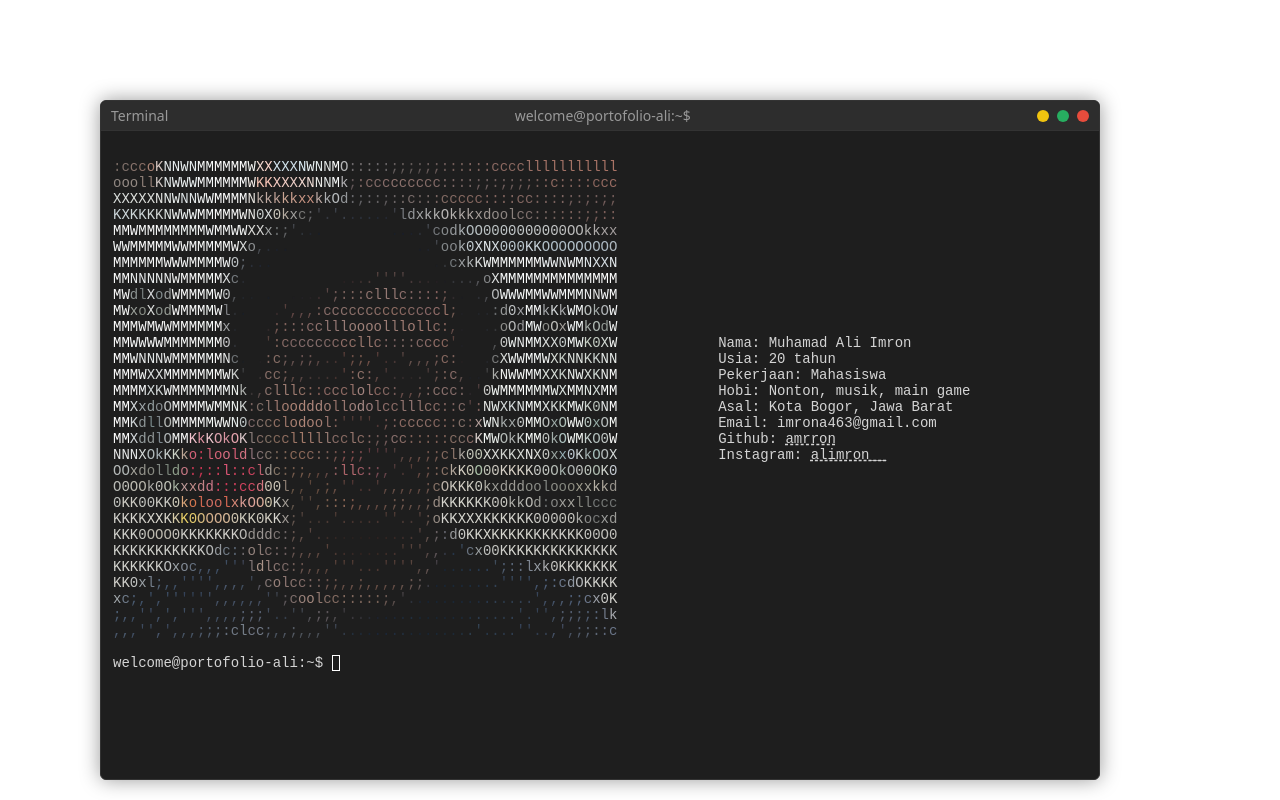
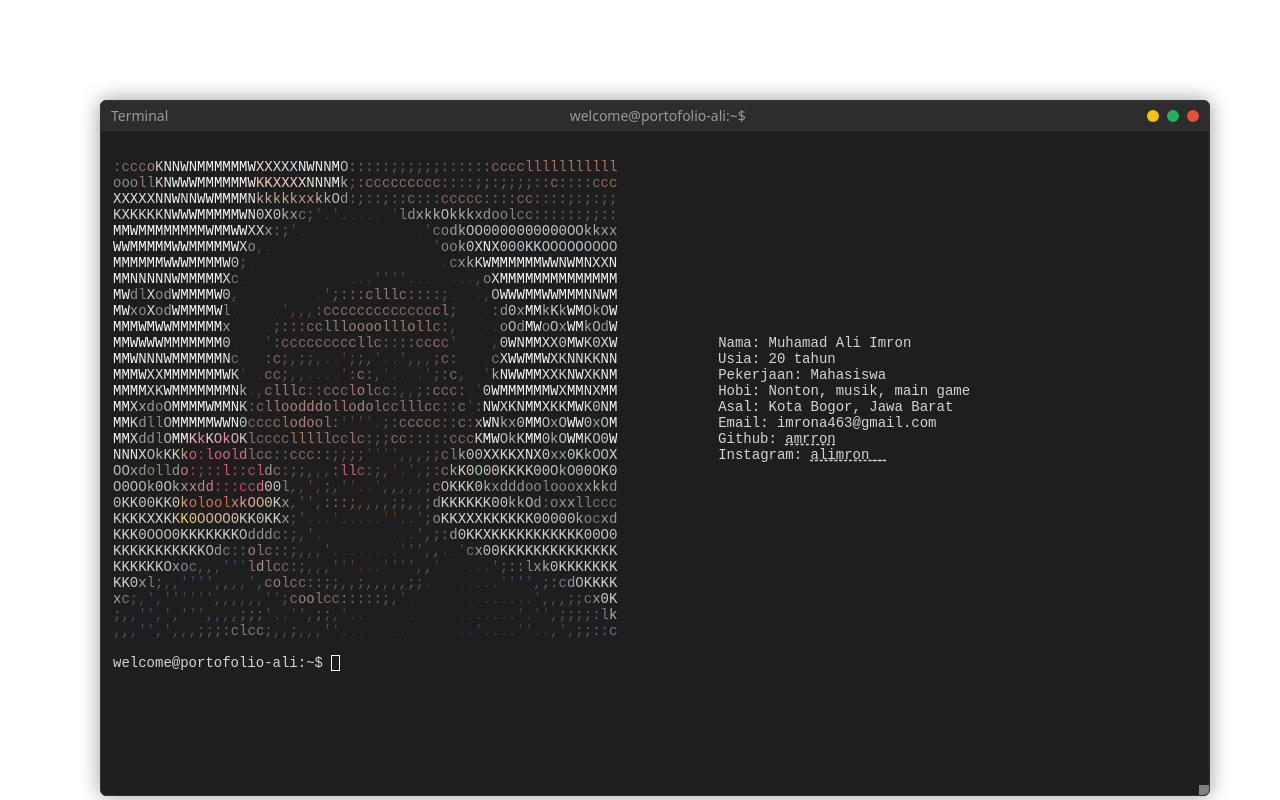
Before and after one commit to amrron/portofolio, a Next.js app: page / in a window 1280 px wide. Built offline with nearby package versions, Linux system fonts and the light colour scheme.

Commit message:
apakah akan fix?

```diff
--- a/app/globals.css
+++ b/app/globals.css
@@ -24,8 +24,8 @@
 }
 
 .terminal-window {
-    width: 1000px;
-    height: 680px;
+    width: auto;
+    height: auto;
     background: #1e1e1e;
     border-radius: 6px;
     box-shadow: 0 0 20px rgba(0, 0, 0, 0.4);
--- a/app/page.tsx
+++ b/app/page.tsx
@@ -9,13 +9,21 @@ export default function Home() {
     const [position, setPosition] = useState({ x: 100, y: 100 });
     const [isDragging, setIsDragging] = useState(false);
     const [dragOffset, setDragOffset] = useState({ x: 0, y: 0 });
+    const [isResizing, setIsResizing] = useState(false);
+    const [resizeStart, setResizeStart] = useState({
+        width: 0,
+        height: 0,
+        x: 0,
+        y: 0,
+    });
     const prefix = "welcome@portofolio-ali:~$ ";
     const [currentLine, setCurrentLine] = useState("");
     const [isInitialized, setIsInitialized] = useState(false);
 
     const termRef = useRef<HTMLDivElement>(null);
     const terminalInstance = useRef<Terminal | null>(null);
-    const fitAddon = useRef<FitAddon | null>(null);
+
+  const fitAddon = useRef<FitAddon | null>(null);
 
     // Get list of project
     const getProjects = async () => {
@@ -90,13 +98,36 @@ export default function Home() {
                     x: e.clientX - dragOffset.x,
                     y: e.clientY - dragOffset.y,
                 });
+            } else if (isResizing && termRef.current) {
+                const newWidth =
+                    resizeStart.width + (e.clientX - resizeStart.x);
+                const newHeight =
+                    resizeStart.height + (e.clientY - resizeStart.y);
+                termRef.current.style.width = `${newWidth}px`;
+                termRef.current.style.height = `${newHeight}px`;
+                if (fitAddon.current) {
+                    fitAddon.current.fit();
+                }
             }
         },
-        [isDragging, dragOffset]
+        [isDragging, dragOffset, isResizing, resizeStart]
     );
 
     const handleMouseUp = useCallback(() => {
         setIsDragging(false);
+        setIsResizing(false);
+    }, []);
+
+    const handleResizeMouseDown = useCallback((e: React.MouseEvent) => {
+        if (termRef.current) {
+            setIsResizing(true);
+            setResizeStart({
+                width: termRef.current.offsetWidth,
+                height: termRef.current.offsetHeight,
+                x: e.clientX,
+                y: e.clientY,
+            });
+        }
     }, []);
 
     // Add event listeners
@@ -116,6 +147,7 @@ export default function Home() {
         if (!terminalInstance.current) return;
         for (const line of lines) {
             terminalInstance.current.writeln(line);
+            terminalInstance.current.scrollToBottom(); // Scroll to bottom after each line
             await sleep(50);
         }
     };
@@ -291,6 +323,19 @@ export default function Home() {
                         </div>
                     </div>
                     <div className="terminal-container" ref={termRef}></div>
+                    <div
+                        className="resize-handle"
+                        onMouseDown={handleResizeMouseDown}
+                        style={{
+                            width: "10px",
+                            height: "10px",
+                            background: "gray",
+                            position: "absolute",
+                            right: "0",
+                            bottom: "0",
+                            cursor: "nwse-resize",
+                        }}
+                    ></div>
                 </div>
             </div>
         </div>
```
